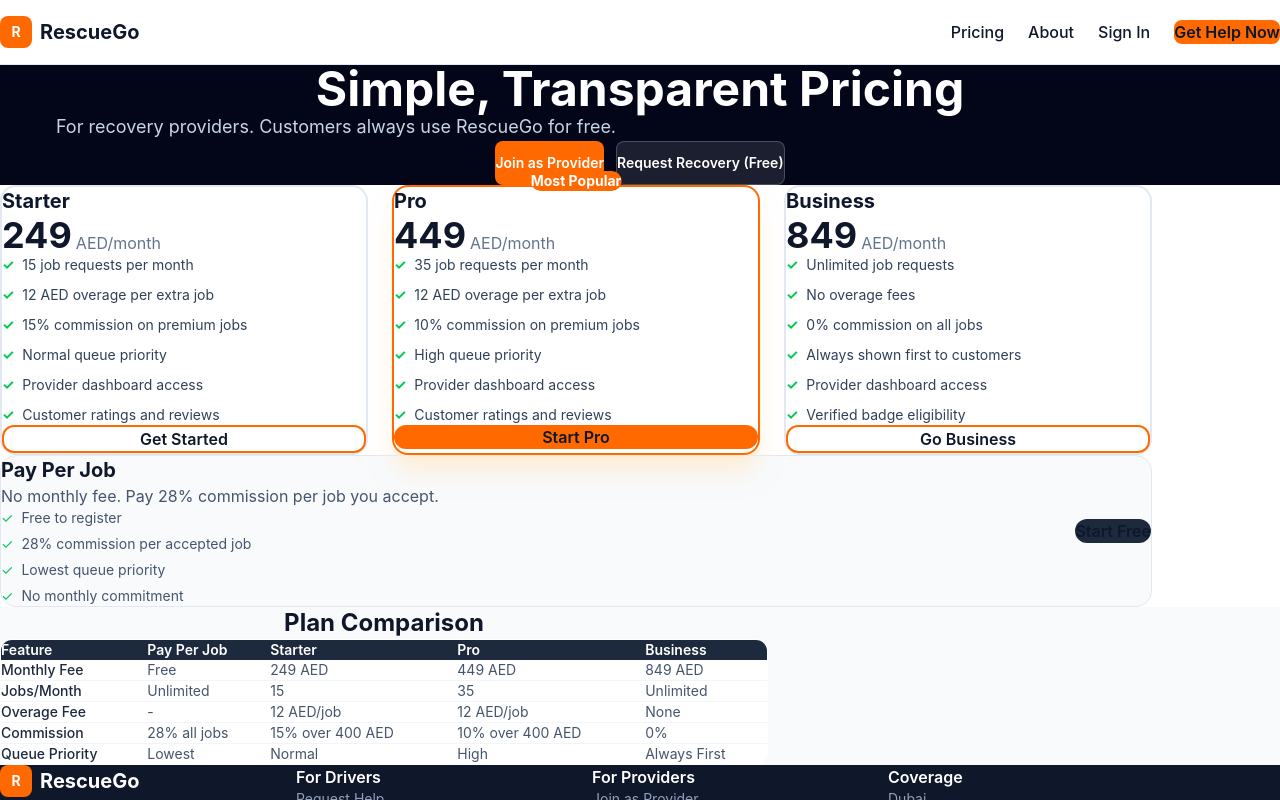
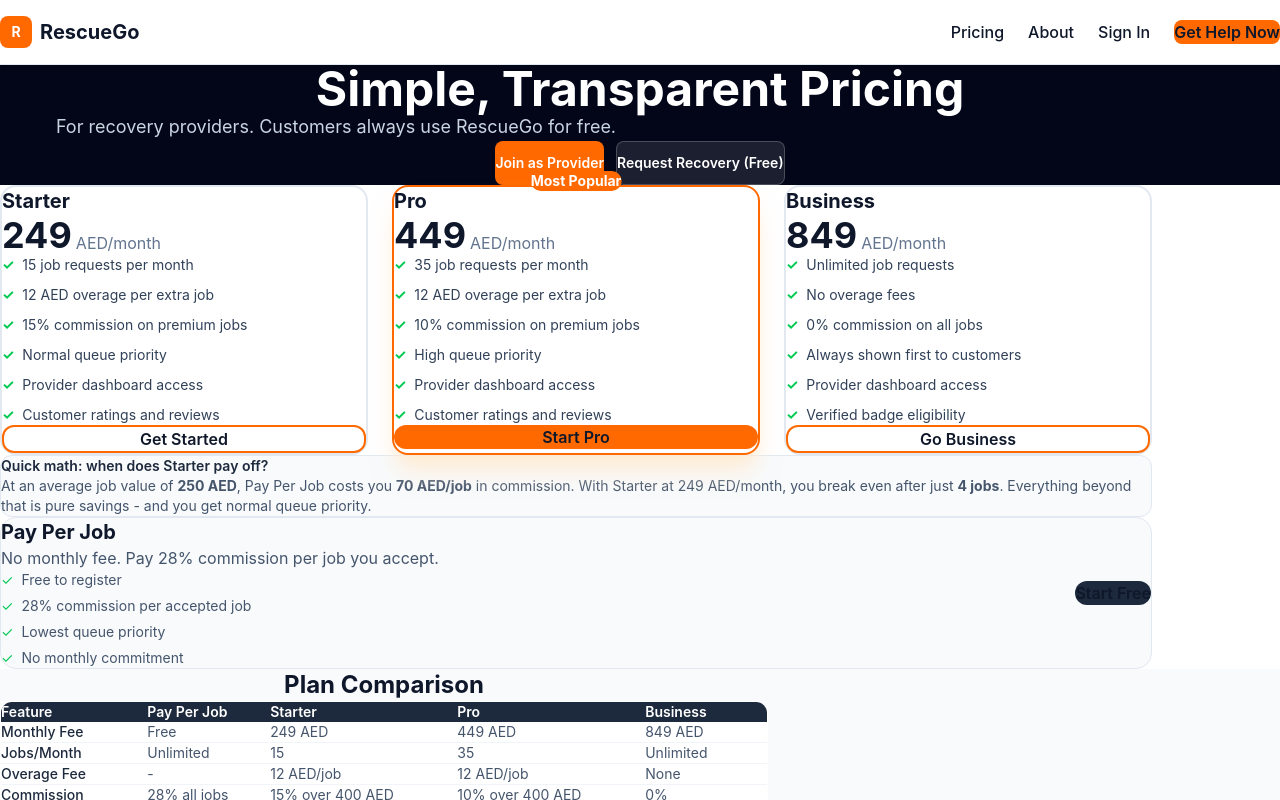
Before and after one commit to n7rawy1984/rescuego, a Next.js app: page /pricing in a window 1280 px wide. Shown: the top 800 px of the page. Built offline with nearby package versions, Linux system fonts and the light colour scheme; no server answers.

Commit message:
improve pricing conversion messaging

```diff
--- a/src/app/pricing/page.tsx
+++ b/src/app/pricing/page.tsx
@@ -162,6 +162,15 @@
               ))}
             </div>
 
+            <div className="mb-8 rounded-xl bg-slate-50 border border-slate-200 p-5">
+              <p className="text-sm font-semibold text-slate-800 mb-2">Quick math: when does Starter pay off?</p>
+              <p className="text-sm text-slate-600">
+                At an average job value of <strong>250 AED</strong>, Pay Per Job costs you <strong>70 AED/job</strong> in commission.
+                With Starter at 249 AED/month, you break even after just <strong>4 jobs</strong>.
+                Everything beyond that is pure savings - and you get normal queue priority.
+              </p>
+            </div>
+
             <div className="bg-slate-50 rounded-2xl p-8 border border-slate-200">
               <div className="flex flex-col md:flex-row items-start md:items-center justify-between gap-6">
                 <div>
--- a/src/app/provider/dashboard/page.tsx
+++ b/src/app/provider/dashboard/page.tsx
@@ -190,7 +190,12 @@
           {provider.status === 'suspended' && (
             <div className="bg-red-50 border border-red-200 rounded-xl p-4 mb-6">
               <p className="text-red-800 font-semibold">Account Suspended</p>
-              <p className="text-red-700 text-sm mt-1">Contact support to resolve your account status.</p>
+              <p className="text-red-700 text-sm mt-1">
+                Contact support to resolve your account status.{' '}
+                <a href="mailto:n7rawy19840@gmail.com" className="underline font-semibold hover:text-red-900">
+                  Email support →
+                </a>
+              </p>
             </div>
           )}
 
```
